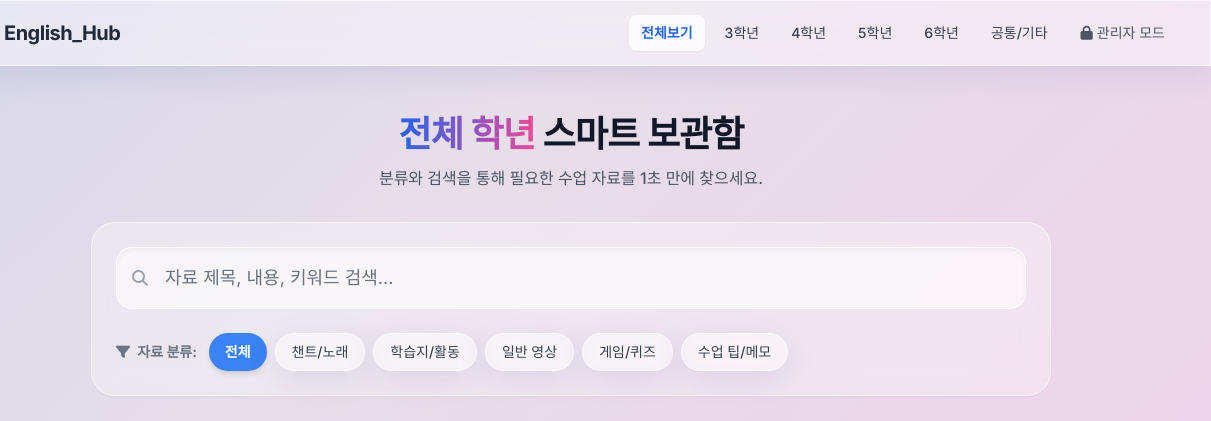
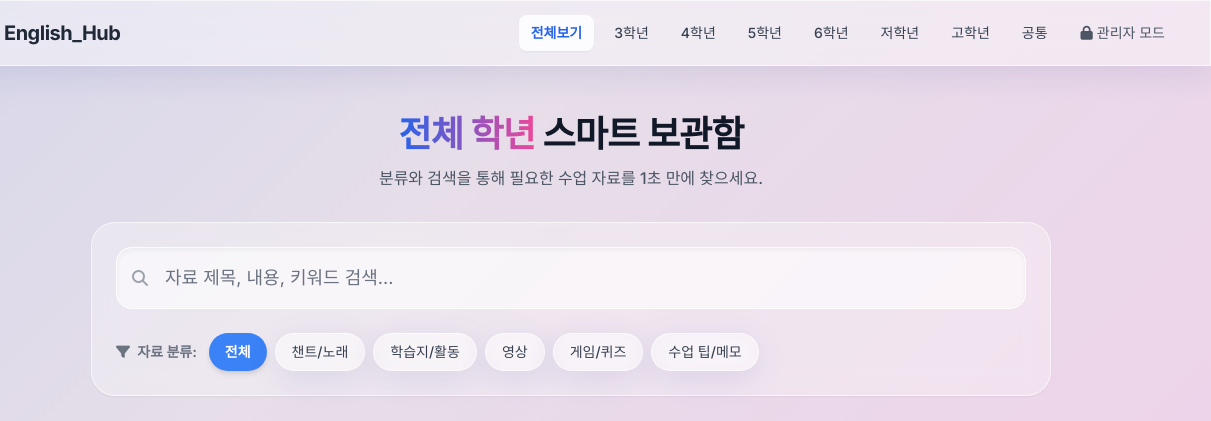
Before and after one commit to Dream-page/englishmaterials, a plain HTML site: page index.html in a window 1280 px wide. Shown: the top 421 px of the page, 69-1280 px from the left. Drawn offline with nearby package versions, Linux system fonts and the light colour scheme; no server answers.

```diff
--- a/index.html
+++ b/index.html
@@ -129,7 +129,9 @@
                     <button onclick="setGrade('grade-4')" id="nav-grade-4" class="nav-grade px-3 py-2 rounded-lg text-sm font-medium text-gray-700 hover:bg-white/50 transition">4학년</button>
                     <button onclick="setGrade('grade-5')" id="nav-grade-5" class="nav-grade px-3 py-2 rounded-lg text-sm font-medium text-gray-700 hover:bg-white/50 transition">5학년</button>
                     <button onclick="setGrade('grade-6')" id="nav-grade-6" class="nav-grade px-3 py-2 rounded-lg text-sm font-medium text-gray-700 hover:bg-white/50 transition">6학년</button>
-                    <button onclick="setGrade('common')" id="nav-common" class="nav-grade px-3 py-2 rounded-lg text-sm font-medium text-gray-700 hover:bg-white/50 transition">공통/기타</button>
+                    <button onclick="setGrade('lower')" id="nav-lower" class="nav-grade px-3 py-2 rounded-lg text-sm font-medium text-gray-700 hover:bg-white/50 transition">저학년</button>
+                    <button onclick="setGrade('upper')" id="nav-upper" class="nav-grade px-3 py-2 rounded-lg text-sm font-medium text-gray-700 hover:bg-white/50 transition">고학년</button>
+                    <button onclick="setGrade('common')" id="nav-common" class="nav-grade px-3 py-2 rounded-lg text-sm font-medium text-gray-700 hover:bg-white/50 transition">공통</button>
 
                     <!-- Admin Toggle Button -->
                     <button onclick="toggleAdminMode()" class="ml-4 px-3 py-2 rounded-lg text-sm font-medium text-gray-600 hover:text-blue-600 hover:bg-white/50 transition flex items-center gap-1 border border-transparent hover:border-blue-100">
@@ -158,7 +160,9 @@
                 <button onclick="setGrade('grade-4'); toggleMobileMenu()" class="text-left block px-3 py-2 rounded-md text-base font-medium text-gray-800 hover:bg-white/60">4학년</button>
                 <button onclick="setGrade('grade-5'); toggleMobileMenu()" class="text-left block px-3 py-2 rounded-md text-base font-medium text-gray-800 hover:bg-white/60">5학년</button>
                 <button onclick="setGrade('grade-6'); toggleMobileMenu()" class="text-left block px-3 py-2 rounded-md text-base font-medium text-gray-800 hover:bg-white/60">6학년</button>
-                <button onclick="setGrade('common'); toggleMobileMenu()" class="text-left block px-3 py-2 rounded-md text-base font-medium text-gray-800 hover:bg-white/60">공통/기타</button>
+                <button onclick="setGrade('lower'); toggleMobileMenu()" class="text-left block px-3 py-2 rounded-md text-base font-medium text-gray-800 hover:bg-white/60">저학년 (3-4)</button>
+                <button onclick="setGrade('upper'); toggleMobileMenu()" class="text-left block px-3 py-2 rounded-md text-base font-medium text-gray-800 hover:bg-white/60">고학년 (5-6)</button>
+                <button onclick="setGrade('common'); toggleMobileMenu()" class="text-left block px-3 py-2 rounded-md text-base font-medium text-gray-800 hover:bg-white/60">공통</button>
 
                 <div class="border-t border-white/40 my-2"></div>
                 <button onclick="toggleAdminMode(); toggleMobileMenu()" class="w-full text-left block px-3 py-2 rounded-md text-base font-medium text-gray-600 hover:bg-white/60">
@@ -199,7 +203,7 @@
                     <button onclick="setCategory('all')" id="cat-all" class="cat-pill px-4 py-2 rounded-full text-sm font-bold transition-all bg-blue-500 text-white border-blue-400 shadow-md">전체</button>
                     <button onclick="setCategory('chant')" id="cat-chant" class="cat-pill px-4 py-2 rounded-full text-sm font-medium transition-all glass bg-white/40 text-gray-700 hover:bg-white/80">챈트/노래</button>
                     <button onclick="setCategory('worksheet')" id="cat-worksheet" class="cat-pill px-4 py-2 rounded-full text-sm font-medium transition-all glass bg-white/40 text-gray-700 hover:bg-white/80">학습지/활동</button>
-                    <button onclick="setCategory('video')" id="cat-video" class="cat-pill px-4 py-2 rounded-full text-sm font-medium transition-all glass bg-white/40 text-gray-700 hover:bg-white/80">일반 영상</button>
+                    <button onclick="setCategory('video')" id="cat-video" class="cat-pill px-4 py-2 rounded-full text-sm font-medium transition-all glass bg-white/40 text-gray-700 hover:bg-white/80">영상</button>
                     <button onclick="setCategory('game')" id="cat-game" class="cat-pill px-4 py-2 rounded-full text-sm font-medium transition-all glass bg-white/40 text-gray-700 hover:bg-white/80">게임/퀴즈</button>
                     <button onclick="setCategory('memo')" id="cat-memo" class="cat-pill px-4 py-2 rounded-full text-sm font-medium transition-all glass bg-white/40 text-gray-700 hover:bg-white/80">수업 팁/메모</button>
                 </div>
@@ -251,7 +255,9 @@
                                 <option value="grade-4">4학년</option>
                                 <option value="grade-5">5학년</option>
                                 <option value="grade-6">6학년</option>
-                                <option value="common">공통/기타</option>
+                                <option value="lower">저학년 (3-4)</option>
+                                <option value="upper">고학년 (5-6)</option>
+                                <option value="common">공통</option>
                             </select>
                         </div>
 
@@ -261,7 +267,7 @@
                             <select id="categorySelect" class="w-full px-4 py-3 rounded-xl glass-input appearance-none cursor-pointer focus:ring-2 focus:ring-blue-300" required>
                                 <option value="chant">챈트/노래</option>
                                 <option value="worksheet">학습지/활동</option>
-                                <option value="video">일반 영상</option>
+                                <option value="video">영상</option>
                                 <option value="game">게임/퀴즈</option>
                                 <option value="memo">수업 팁/메모</option>
                             </select>
@@ -373,13 +379,15 @@
             'grade-4': '4학년',
             'grade-5': '5학년',
             'grade-6': '6학년',
-            'common': '공통/기타'
+            'lower': '저학년',
+            'upper': '고학년',
+            'common': '공통'
         };
 
         const categoryMap = {
             'chant': { label: '챈트/노래', badgeStyle: 'bg-pink-100 text-pink-700 border-pink-200' },
             'worksheet': { label: '학습지/활동', badgeStyle: 'bg-blue-100 text-blue-700 border-blue-200' },
-            'video': { label: '일반 영상', badgeStyle: 'bg-red-100 text-red-700 border-red-200' },
+            'video': { label: '영상', badgeStyle: 'bg-red-100 text-red-700 border-red-200' },
             'game': { label: '게임/퀴즈', badgeStyle: 'bg-purple-100 text-purple-700 border-purple-200' },
             'memo': { label: '수업 팁', badgeStyle: 'bg-yellow-100 text-yellow-700 border-yellow-200' }
         };
```
